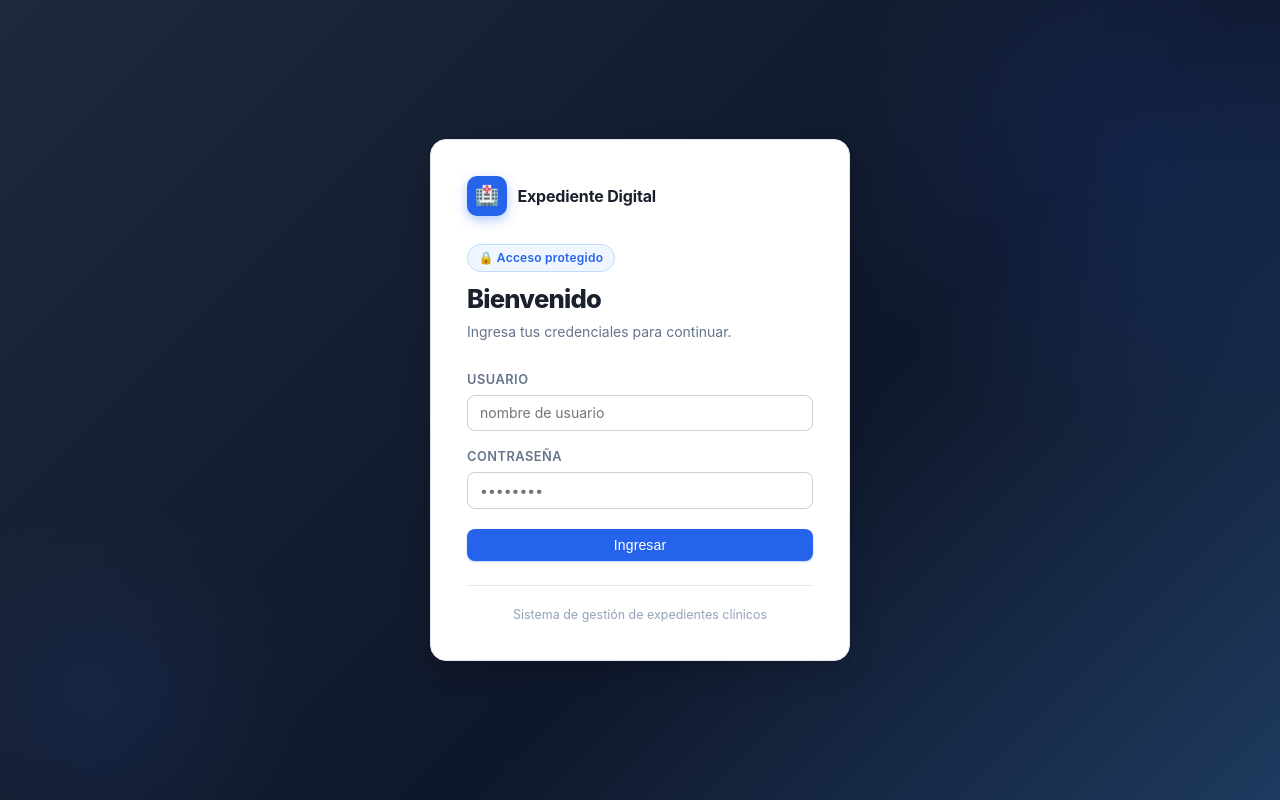
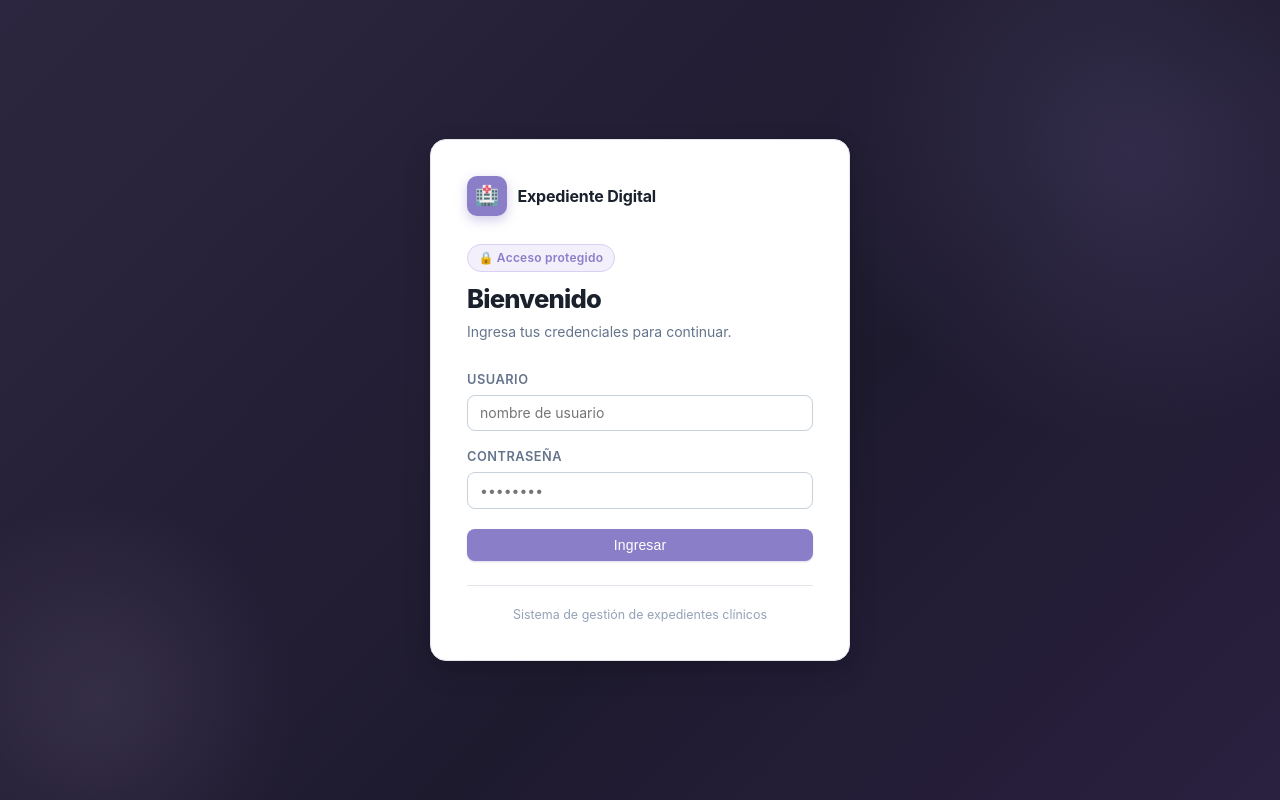
Before and after one commit to Andyabila5/Expediente-Digital, a React (Vite) app: page /login in a window 1280 px wide. Built offline with nearby package versions, Linux system fonts and the light colour scheme; no server answers.

Commit message:
cambios de estilo 2

```diff
--- a/src/index.css
+++ b/src/index.css
@@ -24,32 +24,32 @@
   --color-text-muted: #64748b;
   --color-text-subtle: #94a3b8;
 
-  /* Accent — azul médico */
-  --color-accent: #2563eb;
-  --color-accent-strong: #1d4ed8;
-  --color-accent-soft: #eff6ff;
-  --color-accent-border: #bfdbfe;
+  /* Accent — lavanda pastel */
+  --color-accent: #8b7ec8;
+  --color-accent-strong: #6f62b0;
+  --color-accent-soft: #f3f0fc;
+  --color-accent-border: #d8d0f5;
 
   /* Sidebar */
-  --color-sidebar-bg: #1e293b;
-  --color-sidebar-text: #e2e8f0;
-  --color-sidebar-muted: #94a3b8;
-  --color-sidebar-active-bg: rgba(37, 99, 235, 0.18);
-  --color-sidebar-active-text: #93c5fd;
+  --color-sidebar-bg: #2d2640;
+  --color-sidebar-text: #ede9f8;
+  --color-sidebar-muted: #a99ec4;
+  --color-sidebar-active-bg: rgba(139, 126, 200, 0.22);
+  --color-sidebar-active-text: #c9bff0;
   --color-sidebar-hover-bg: rgba(255, 255, 255, 0.07);
   --color-sidebar-border: rgba(255, 255, 255, 0.08);
 
-  /* Danger */
-  --color-danger-bg: #fee2e2;
-  --color-danger-text: #b91c1c;
+  /* Danger — rosa pastel */
+  --color-danger-bg: #fce8f0;
+  --color-danger-text: #a63d6a;
 
-  /* Success */
-  --color-success-bg: #dcfce7;
-  --color-success-text: #15803d;
+  /* Success — menta pastel */
+  --color-success-bg: #e6f7f0;
+  --color-success-text: #2e7d5e;
 
-  /* Warning */
-  --color-warning-bg: #fef9c3;
-  --color-warning-text: #a16207;
+  /* Warning — melocotón pastel */
+  --color-warning-bg: #fef3e6;
+  --color-warning-text: #a0621a;
 
   /* Shadows */
   --shadow-soft: 0 1px 3px rgba(0, 0, 0, 0.06), 0 1px 2px rgba(0, 0, 0, 0.04);
@@ -99,12 +99,12 @@ body {
 .btn-primary {
   background: var(--color-accent);
   color: #fff;
-  box-shadow: 0 1px 2px rgba(37, 99, 235, 0.3);
+  box-shadow: 0 1px 2px rgba(139, 126, 200, 0.3);
 }
 
 .btn-primary:hover:not(:disabled) {
   background: var(--color-accent-strong);
-  box-shadow: 0 3px 8px rgba(37, 99, 235, 0.35);
+  box-shadow: 0 3px 8px rgba(139, 126, 200, 0.4);
 }
 
 .btn-secondary {
@@ -257,7 +257,7 @@ body {
 .form-group textarea:focus {
   outline: none;
   border-color: var(--color-accent);
-  box-shadow: 0 0 0 3px rgba(37, 99, 235, 0.12);
+  box-shadow: 0 0 0 3px rgba(139, 126, 200, 0.15);
 }
 
 .form-group textarea {
--- a/src/pages/Agenda.css
+++ b/src/pages/Agenda.css
@@ -140,19 +140,19 @@
 .agenda-day-cell:hover {
   border-color: var(--color-accent);
   background: var(--color-surface);
-  box-shadow: 0 0 0 3px rgba(37, 99, 235, 0.08);
+  box-shadow: 0 0 0 3px rgba(139, 126, 200, 0.1);
 }
 
 .agenda-day-cell.is-selected {
   border-color: var(--color-accent);
   background: var(--color-accent-soft);
-  box-shadow: 0 0 0 3px rgba(37, 99, 235, 0.1);
+  box-shadow: 0 0 0 3px rgba(139, 126, 200, 0.12);
 }
 
 .agenda-day-cell.is-today .agenda-day-number {
   background: var(--color-accent);
   color: #fff;
-  box-shadow: 0 2px 6px rgba(37, 99, 235, 0.4);
+  box-shadow: 0 2px 6px rgba(139, 126, 200, 0.45);
 }
 
 .agenda-day-cell.is-outside-month {
@@ -404,9 +404,9 @@
 }
 
 .status-completada {
-  background: #f0f9ff;
-  color: #0369a1;
-  border: 1px solid #bae6fd;
+  background: #f0eeff;
+  color: #5b4fa8;
+  border: 1px solid #d8d0f5;
 }
 
 .status-cancelada {
@@ -418,7 +418,7 @@
 /* Status chips inside calendar cells */
 .agenda-day-event.status-programada  { background: var(--color-accent-soft); color: var(--color-accent-strong); }
 .agenda-day-event.status-confirmada  { background: var(--color-success-bg); color: var(--color-success-text); }
-.agenda-day-event.status-completada  { background: #e0f2fe; color: #0369a1; }
+.agenda-day-event.status-completada  { background: #f0eeff; color: #5b4fa8; }
 .agenda-day-event.status-cancelada   { background: var(--color-danger-bg); color: var(--color-danger-text); }
 
 /* ─── Item details ────────────────────────────────────────────────────────── */
--- a/src/pages/Login.css
+++ b/src/pages/Login.css
@@ -3,7 +3,7 @@
   display: grid;
   place-items: center;
   padding: 1.5rem;
-  background: linear-gradient(135deg, #1e293b 0%, #0f172a 60%, #1e3a5f 100%);
+  background: linear-gradient(135deg, #2d2640 0%, #1e1a2e 60%, #2a2040 100%);
   position: relative;
   overflow: hidden;
 }
@@ -20,7 +20,7 @@
 .login-shell::before {
   width: 600px;
   height: 600px;
-  background: radial-gradient(circle, rgba(37, 99, 235, 0.15) 0%, transparent 70%);
+  background: radial-gradient(circle, rgba(139, 126, 200, 0.18) 0%, transparent 70%);
   top: -150px;
   right: -150px;
 }
@@ -28,7 +28,7 @@
 .login-shell::after {
   width: 400px;
   height: 400px;
-  background: radial-gradient(circle, rgba(37, 99, 235, 0.1) 0%, transparent 70%);
+  background: radial-gradient(circle, rgba(185, 160, 210, 0.12) 0%, transparent 70%);
   bottom: -100px;
   left: -100px;
 }
@@ -61,7 +61,7 @@
   align-items: center;
   justify-content: center;
   font-size: 1.2rem;
-  box-shadow: 0 4px 12px rgba(37, 99, 235, 0.35);
+  box-shadow: 0 4px 12px rgba(139, 126, 200, 0.4);
 }
 
 .login-brand-name {
```
